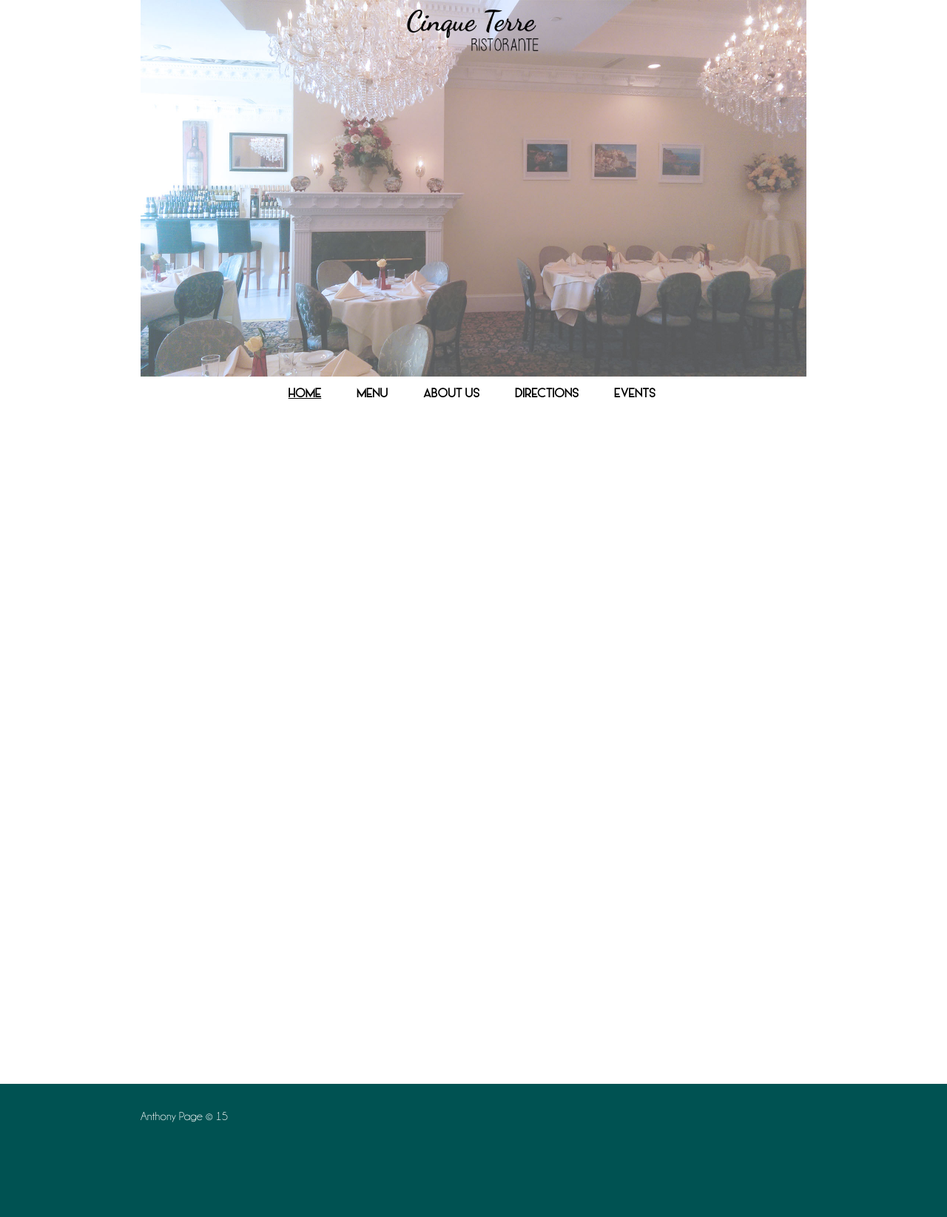
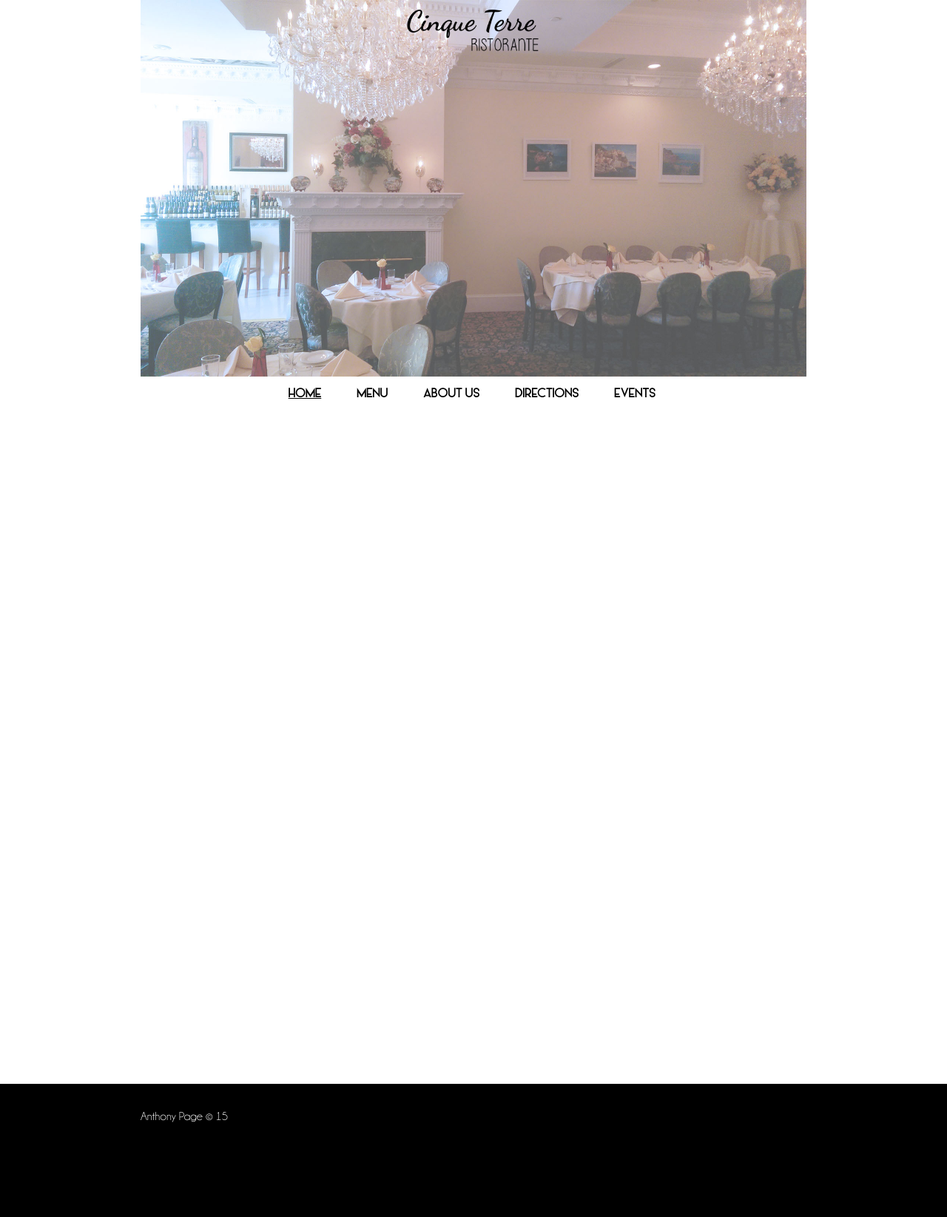
Before and after one commit to cinqueterreli/cinqueterre.github.io, a Jekyll site: the page built from 00index.html, in a window 1280 px wide. Shown: the whole page at 74% size. Built offline with Jekyll 4.4.1, drawn with Linux system fonts in a browser that asks for light colours.

Commit message:
Update main.css

```diff
--- a/css/main.css
+++ b/css/main.css
@@ -187,7 +187,7 @@
 	position:relative;
 	margin-top:0;
 	height:180px;
-	background-color:#005252;
+	background-color:black;
 	position:relative;
 	padding:2em 0;
 	color:white;
```
